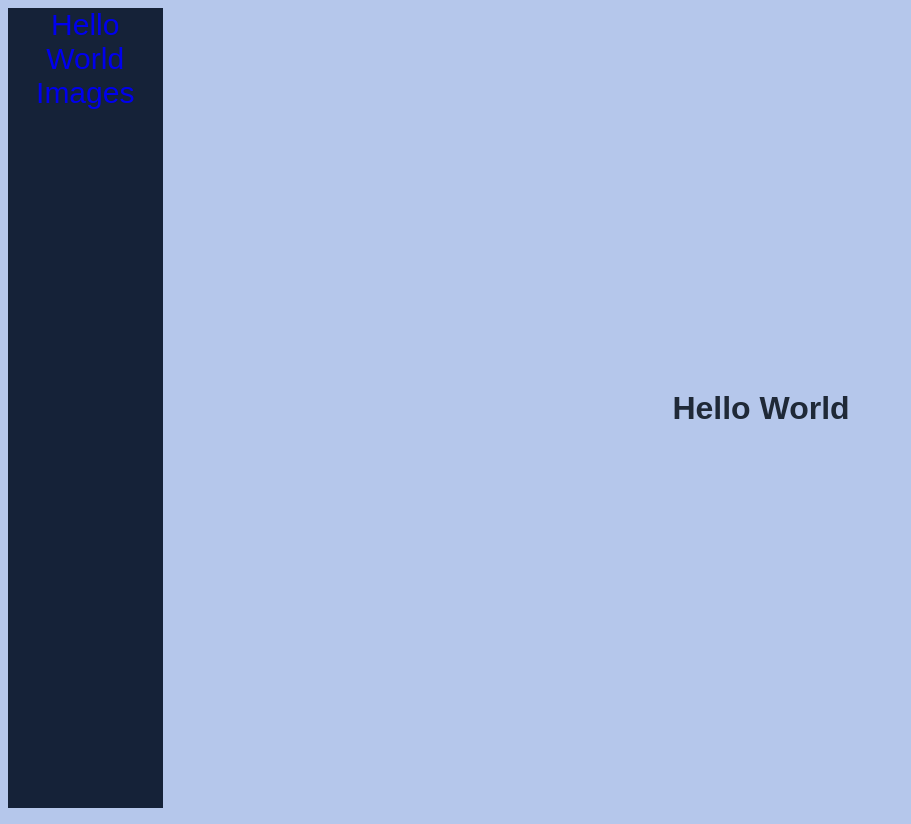
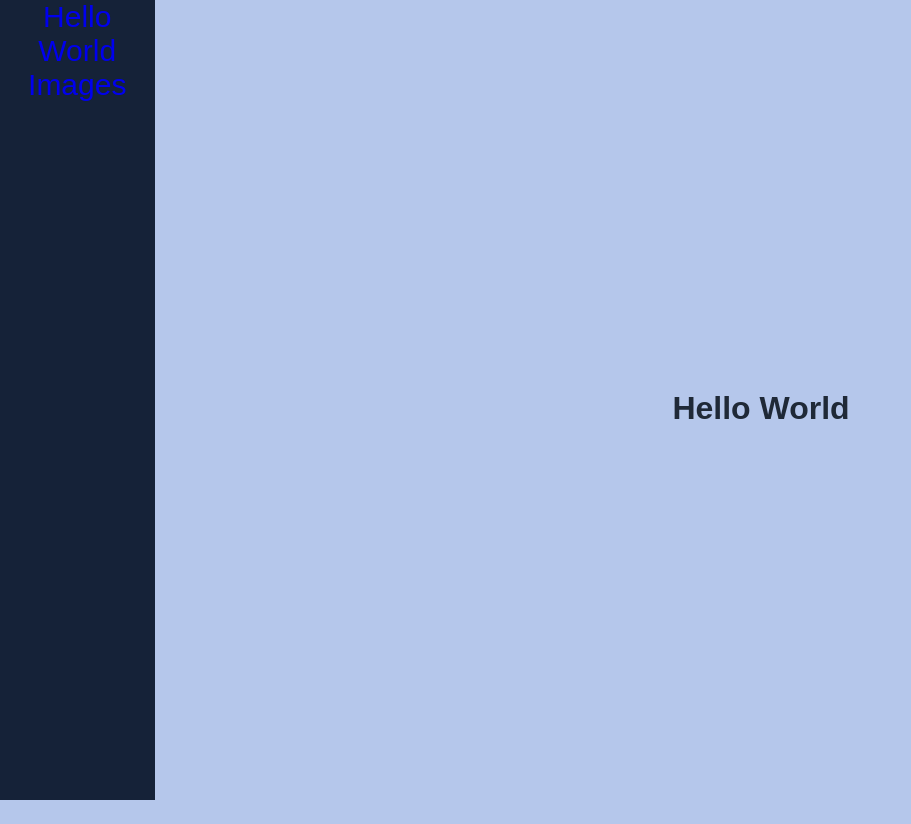
Before and after one commit to akaricin/the-humor-project, a Next.js app: page / in a window 1280 px wide. Shown: the whole page, without its empty margins (0-911 px from the left). Built offline with nearby package versions, Linux system fonts and the light colour scheme; a web font is replaced by a local one.

Commit message:
Made sidebar cover 100% height (3)

```diff
--- a/components/Sidebar.tsx
+++ b/components/Sidebar.tsx
@@ -5,7 +5,7 @@ import Link from "next/link";
 export default function Sidebar() {
   return (
     <div
-      className={`fixed left-0 top-0 z-50 bg-[#152238] text-[#FEFEFA] md:w-[250px] flex flex-col flex-shrink-0 min-w-[100px] h-screen`}
+      className={`fixed left-0 top-0 ml-[-8px] mt-[-8px] z-50 bg-[#152238] text-[#FEFEFA] md:w-[250px] flex flex-col flex-shrink-0 min-w-[100px] h-screen`}
     >
       <nav className="flex flex-col p-6">
 
```
